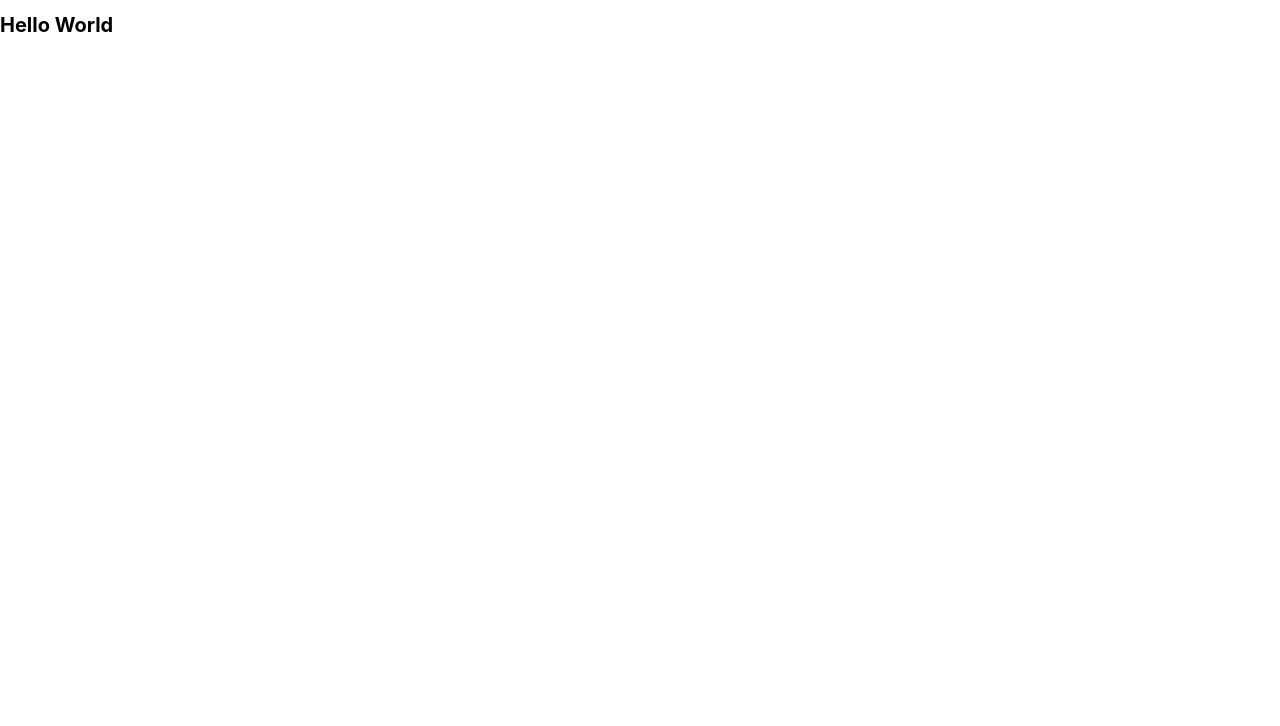
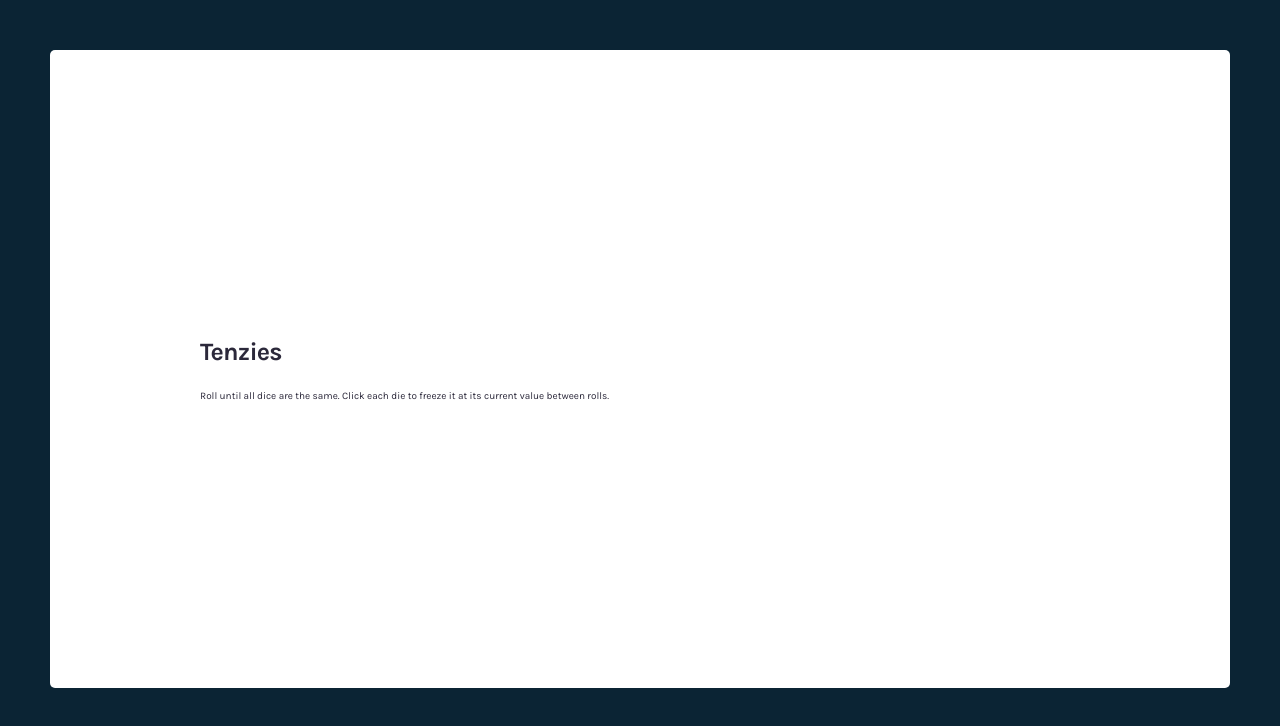
Before and after one commit to marktlinn/tenziesReact, a React (Vite) app: page / in a window 1280 px wide. Shown: the top 726 px of the page. Built offline with nearby package versions, Linux system fonts and the light colour scheme.

Commit message:
basic styling for project set up

```diff
--- a/src/App.jsx
+++ b/src/App.jsx
@@ -4,9 +4,12 @@ import React from "react"
 
 function App() {
   return (
-    <div>
-    <h1>Hello World</h1>
-    </div>
+    <main>
+    <h1 className="titleText">Tenzies</h1>
+    <p>Roll until all dice are the same. Click each die to freeze it at its current value between rolls.</p>
+    </main>
+
+
   )
 }
 
--- a/src/index.css
+++ b/src/index.css
@@ -1,5 +1,7 @@
+@import url('https://fonts.googleapis.com/css2?family=Karla:wght@400;700&display=swap');
+
 :root {
-  font-family: Inter, Avenir, Helvetica, Arial, sans-serif;
+  font-family: 'Karla', Inter, Avenir, Helvetica, Arial, sans-serif;
   font-size: 62.5%;
   line-height: 24px;
   font-weight: 400;
@@ -13,5 +15,39 @@ a {
 }
 
 body {
-  margin: 0;
+  margin: auto;
+  background-color: #0B2434;
+  padding: 3rem;
+  color: #2B283A;
 }
+
+main{
+  margin: 2rem;
+  padding: 27rem 15rem;
+  background-color: #FFF;
+  border-radius: .5rem;
+}
+
+.titleText{
+  font-weight: 700;
+  font-size: 2.5rem;
+  line-height: 3rem;
+  display: flex;
+  align-items: center;
+  text-align: center;
+  letter-spacing: -0.03em;
+}
+
+.text{
+  font-family: 'Inter';
+  font-style: normal;
+  font-weight: 400;
+  font-size: 1.3rem;
+  line-height: 1.6rem;
+  display: flex;
+  align-items: center;
+  text-align: center;
+  letter-spacing: -0.03em;
+  color: #4A4E74;
+
+}
```
